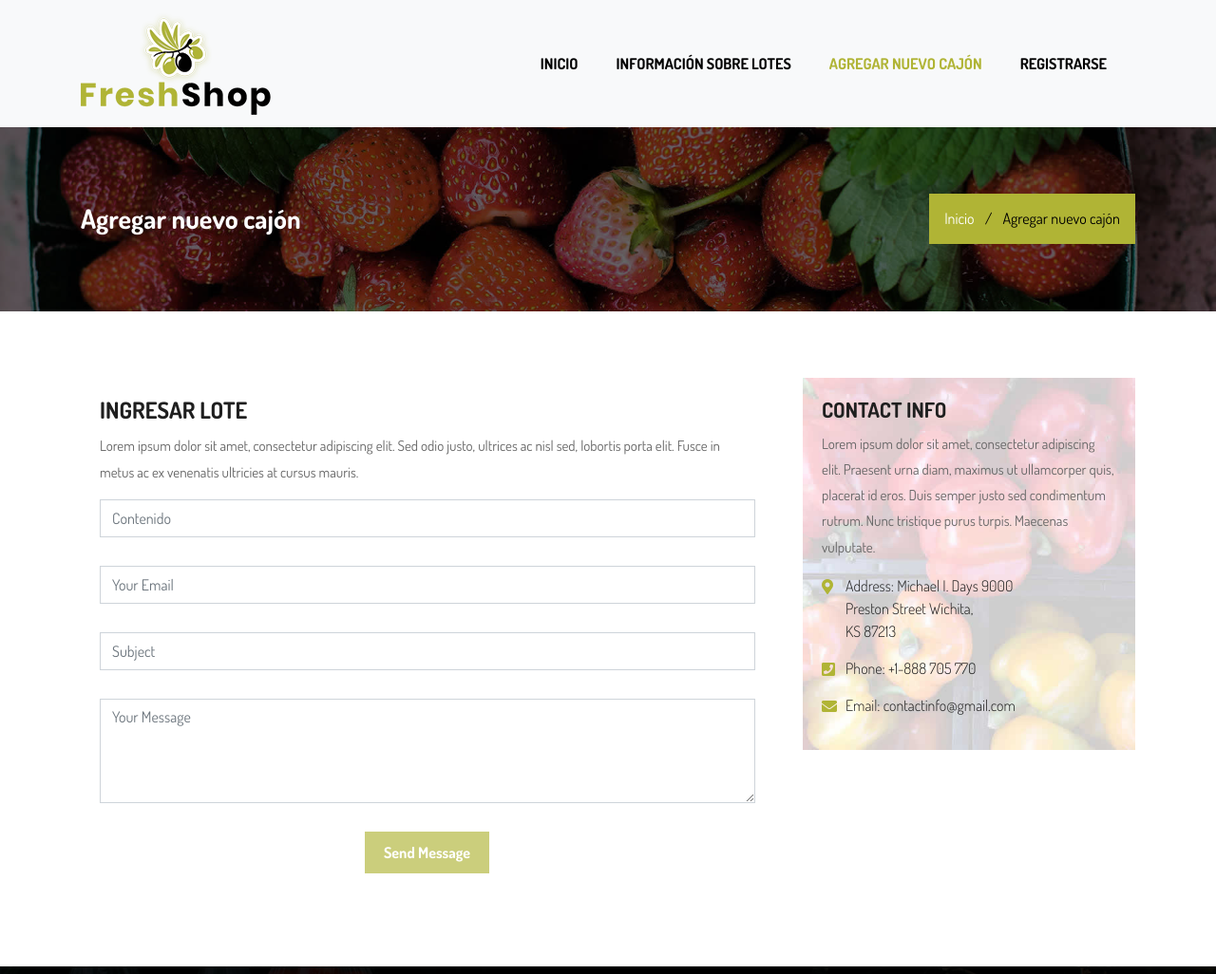
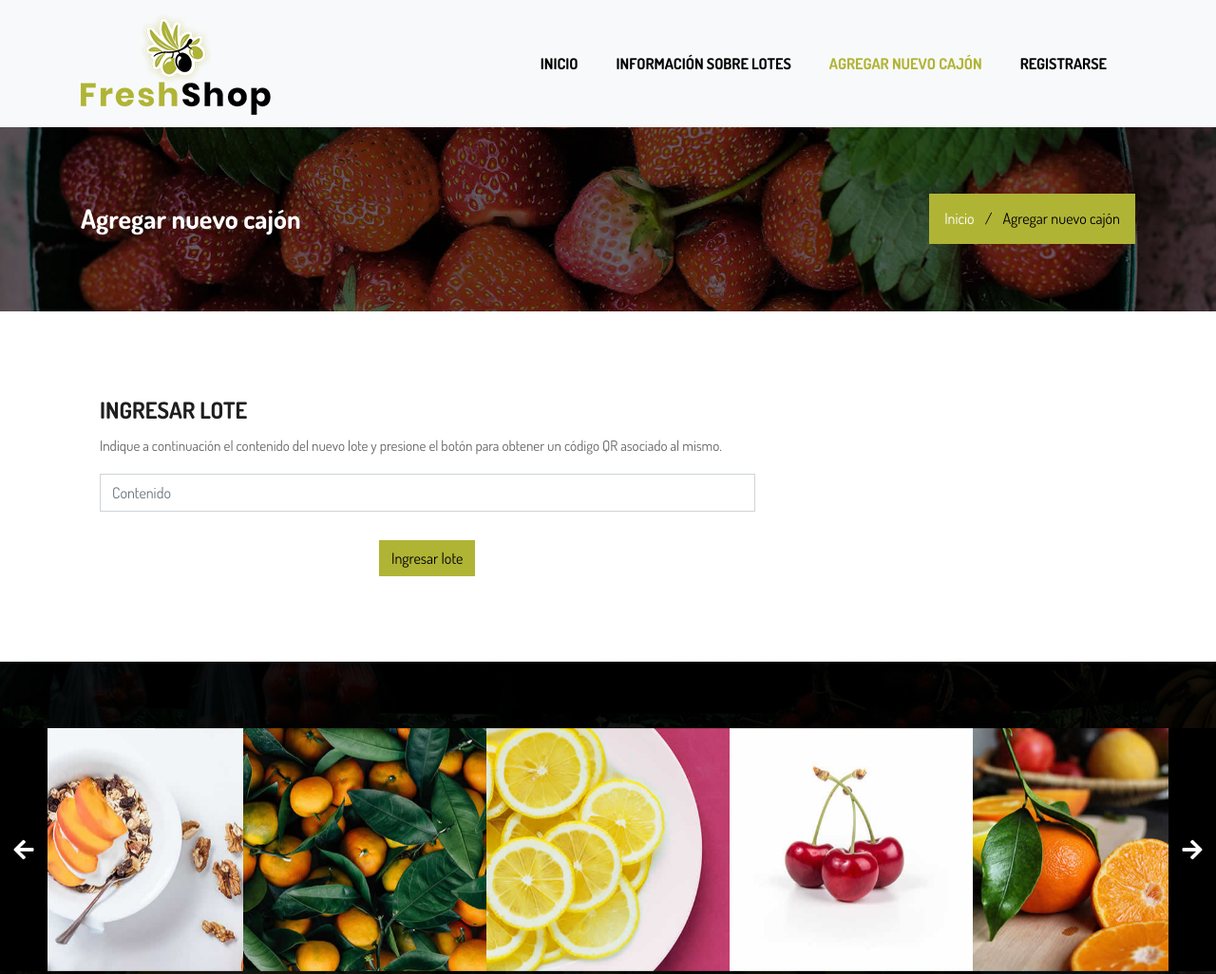
Before and after one commit to VKunze/blockchain_food_tracking, a plain HTML site: page web/contact-us.html in a window 1280 px wide. Shown: the top 1026 px of the page at 95% size. Drawn offline with Linux system fonts and the light colour scheme; a script that the page names is missing.

Commit message:
cambios en ingresar lote

```diff
--- a/web/contact-us.html
+++ b/web/contact-us.html
@@ -32,7 +32,6 @@
       <script src="https://oss.maxcdn.com/libs/html5shiv/3.7.0/html5shiv.js"></script>
       <script src="https://oss.maxcdn.com/libs/respond.js/1.4.2/respond.min.js"></script>
     <![endif]-->
-
 </head>
 
 <body>
@@ -60,21 +59,6 @@
                     </ul>
                 </div>
                 <!-- /.navbar-collapse -->
-
-                <!-- Start Atribute Navigation -->
-                <!-- <div class="attr-nav">
-                    <ul>
-                        <li class="search"><a href="#"><i class="fa fa-search"></i></a></li>
-                        <li class="side-menu">
-                            <a href="#">
-                                <i class="fa fa-shopping-bag"></i>
-                                <span class="badge">3</span>
-                                <p>My Cart</p>
-                            </a>
-                        </li>
-                    </ul>
-                </div> -->
-                <!-- End Atribute Navigation -->
             </div>
             <!-- Start Side Menu -->
             <div class="side">
@@ -144,8 +128,8 @@
                 <div class="col-lg-8 col-sm-12">
                     <div class="contact-form-right">
                         <h2>INGRESAR LOTE</h2>
-                        <p>Lorem ipsum dolor sit amet, consectetur adipiscing elit. Sed odio justo, ultrices ac nisl sed, lobortis porta elit. Fusce in metus ac ex venenatis ultricies at cursus mauris.</p>
-                        <form id="contactForm">
+                        <p>Indique a continuación el contenido del nuevo lote y presione el botón para obtener un código QR asociado al mismo. </p>
+                        <!-- <form> -->
                         <div class="row">
                             <div class="col-md-12">
                                 <div class="form-group">
@@ -154,47 +138,18 @@
                                 </div>
                             </div>
                             <div class="col-md-12">
-                                    <div class="form-group">
-                                        <input type="text" placeholder="Your Email" id="email" class="form-control" name="name" required data-error="Please enter your email">
-                                        <div class="help-block with-errors"></div>
+                                <div class="text-center">
+
+                                    <button class="btn hvr-hover" id='boton'>Ingresar lote</button>
+
+                                    <!-- <div id="msgSubmit" class="h3 text-center hidden"></div> -->
+                                    <!-- <div class="clearfix"></div> -->
+                                </div>
+                                <div id="qrcode"></div>
+
                             </div>
                         </div>
-                                <div class="col-md-12">
-                                    <div class="form-group">
-                                        <input type="text" class="form-control" id="subject" name="name" placeholder="Subject" required data-error="Please enter your Subject">
-                                        <div class="help-block with-errors"></div>
-                                    </div>
-                                </div>
-                                <div class="col-md-12">
-                                    <div class="form-group">
-                                        <textarea class="form-control" id="message" placeholder="Your Message" rows="4" data-error="Write your message" required></textarea>
-                                        <div class="help-block with-errors"></div>
-                                    </div>
-                                    <div class="submit-button text-center">
-                                        <button class="btn hvr-hover" id="submit" type="submit">Send Message</button>
-                                        <div id="msgSubmit" class="h3 text-center hidden"></div>
-                                        <div class="clearfix"></div>
-                                    </div>
-                                </div>
-                            </div>
-                        </form>
-                    </div>
-                </div>
-                <div class="col-lg-4 col-sm-12">
-                    <div class="contact-info-left">
-                        <h2>CONTACT INFO</h2>
-                        <p>Lorem ipsum dolor sit amet, consectetur adipiscing elit. Praesent urna diam, maximus ut ullamcorper quis, placerat id eros. Duis semper justo sed condimentum rutrum. Nunc tristique purus turpis. Maecenas vulputate. </p>
-                        <ul>
-                            <li>
-                                <p><i class="fas fa-map-marker-alt"></i>Address: Michael I. Days 9000 <br>Preston Street Wichita,<br> KS 87213 </p>
-                            </li>
-                            <li>
-                                <p><i class="fas fa-phone-square"></i>Phone: <a href="tel:+1-888705770">+1-888 705 770</a></p>
-                            </li>
-                            <li>
-                                <p><i class="fas fa-envelope"></i>Email: <a href="mailto:contactinfo@gmail.com">contactinfo@gmail.com</a></p>
-                            </li>
-                        </ul>
+                        <!-- </form> -->
                     </div>
                 </div>
             </div>
@@ -387,6 +342,19 @@
     <a href="#" id="back-to-top" title="Back to top" style="display: none;">&uarr;</a>
 
     <!-- ALL JS FILES -->
+
+    <script src="https://cdn.jsdelivr.net/npm/easyqrcodejs@4.0.0/dist/easy.qrcode.min.js"></script>
+    <script type="text/javascript">
+        document.addEventListener("DOMContentLoaded", async function(event) {
+            document.querySelector("#boton").addEventListener("click", async function() {
+                var options = {
+                    text: "http://jindo.dev.naver.com/collie"
+                }
+                new QRCode(document.getElementById("qrcode"), options);
+
+            });
+        })
+    </script>
     <script src="js/jquery-3.2.1.min.js"></script>
     <script src="js/popper.min.js"></script>
     <script src="js/bootstrap.min.js"></script>
```
Also changed, not shown: package-lock.json. Lines whose indentation alone changed are shown as unchanged.
